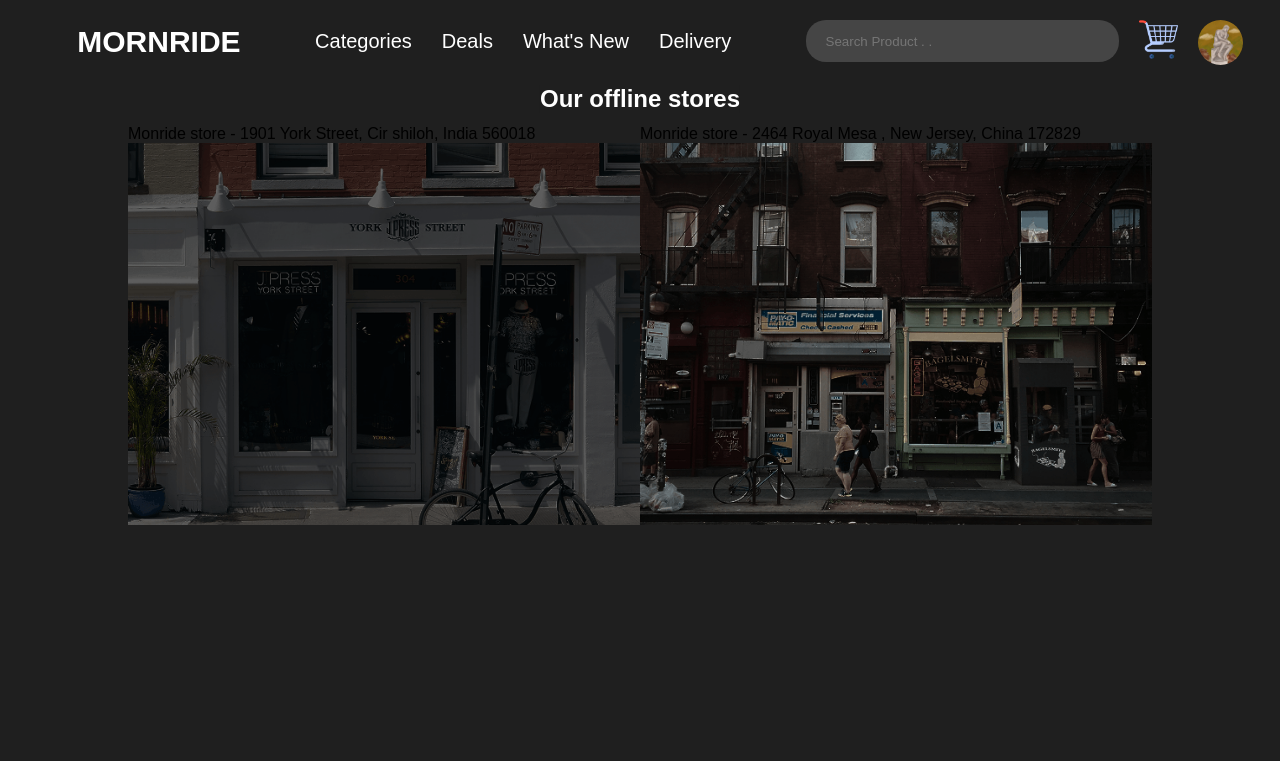
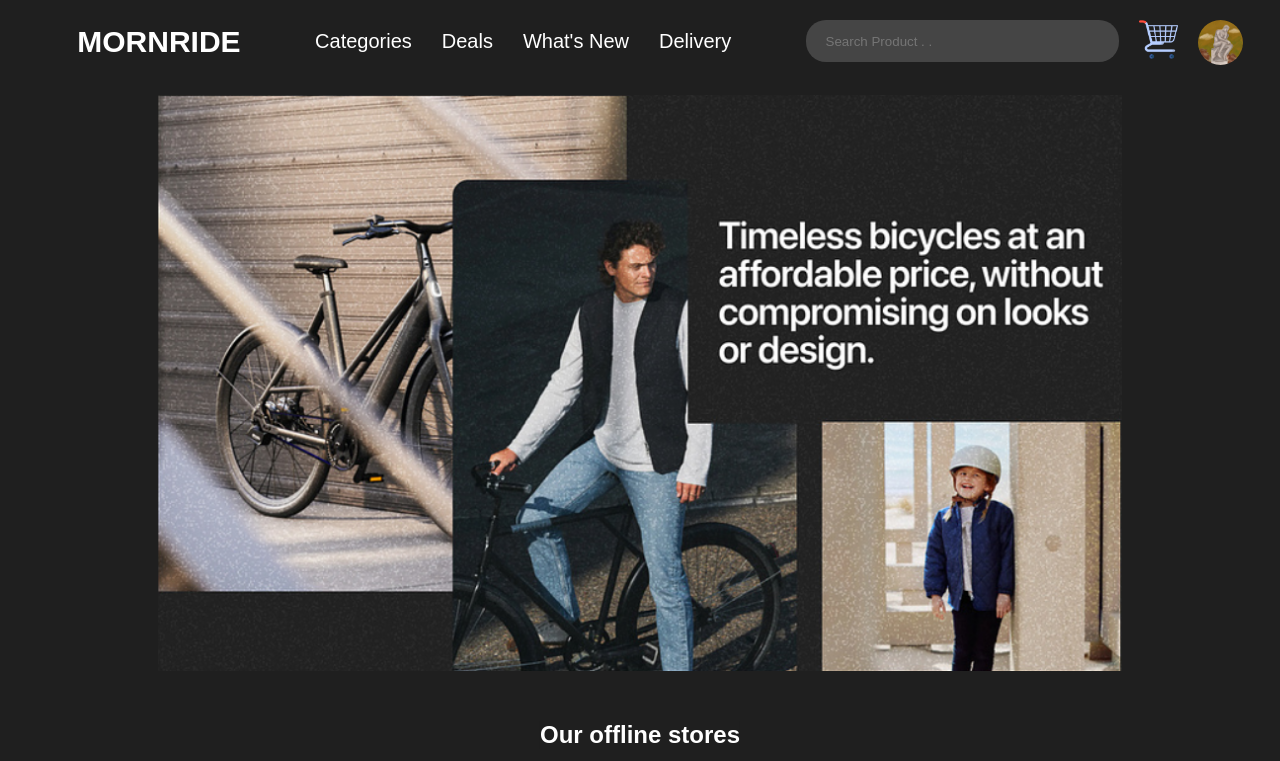
Before and after one commit to Akmalov-dev/Mornride, a React (Vite) app: page / in a window 1280 px wide. Shown: the top 761 px of the page. Built offline with nearby package versions, Linux system fonts and the light colour scheme.

Commit message:
timmeles sahifasi bitti

```diff
--- a/src/App.jsx
+++ b/src/App.jsx
@@ -5,6 +5,7 @@ import './App.css';
 import Offline from './components/Main/Offline/Offline';
 
 import Header from '../src/components/Header/header'
+import Timmeles from './components/Main/Timmeles/Timmeles';
 
 function App() {
 
@@ -13,7 +14,10 @@ function App() {
      <header>
          <Header/>
      </header>
+     <main>
+    <Timmeles/>
      <Offline/>
+     </main>
     </>
   )
 }
--- /dev/null
+++ b/src/components/Main/Timmeles/Timmeles.css
@@ -0,0 +1,6 @@
+.timeles{
+    display: flex;
+    align-items: center;
+    width: 100%;
+    padding: 30px;
+}
--- /dev/null
+++ b/src/components/Main/Timmeles/Timmeles.jsx
@@ -0,0 +1,14 @@
+import React from 'react'
+import "./Timmeles.css"
+const Timmeles = () => {
+  return (
+    <>
+    <div className="container">
+
+    <img className='timeles' src="src/components/Main/Timmeles/img/timmeles.png" alt="Timmeles png" />
+    </div>
+    </>
+  )
+}
+
+export default Timmeles
```
Also changed, not shown: src/components/Main/Timmeles/img/timmeles.png (added).
